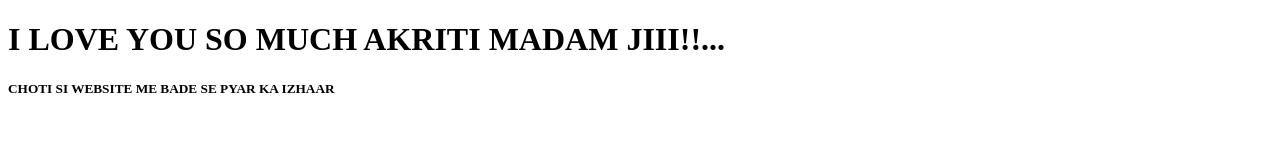
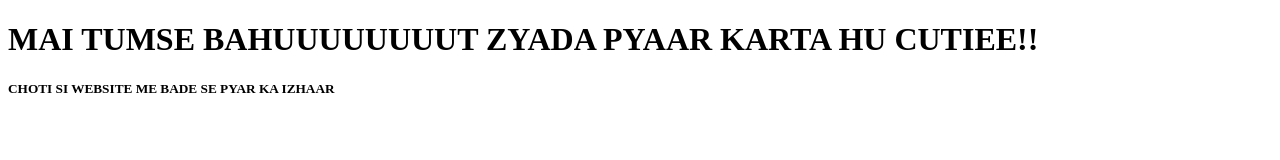
Before and after one commit to AyushAwasthi2384/Webdev-Tuts, a plain HTML site: page index.html in a window 1280 px wide. Drawn offline with Linux system fonts and the light colour scheme.

Commit message:
Update index.html

```diff
--- a/index.html
+++ b/index.html
@@ -7,7 +7,7 @@
 </head>
 <body>
     <h1>
-        I LOVE YOU SO MUCH AKRITI MADAM JIII!!...
+        MAI TUMSE BAHUUUUUUUUT ZYADA PYAAR KARTA HU CUTIEE!!
     </h1>
     <h5>CHOTI SI WEBSITE ME BADE SE PYAR KA IZHAAR</h5>
 </body>
```
